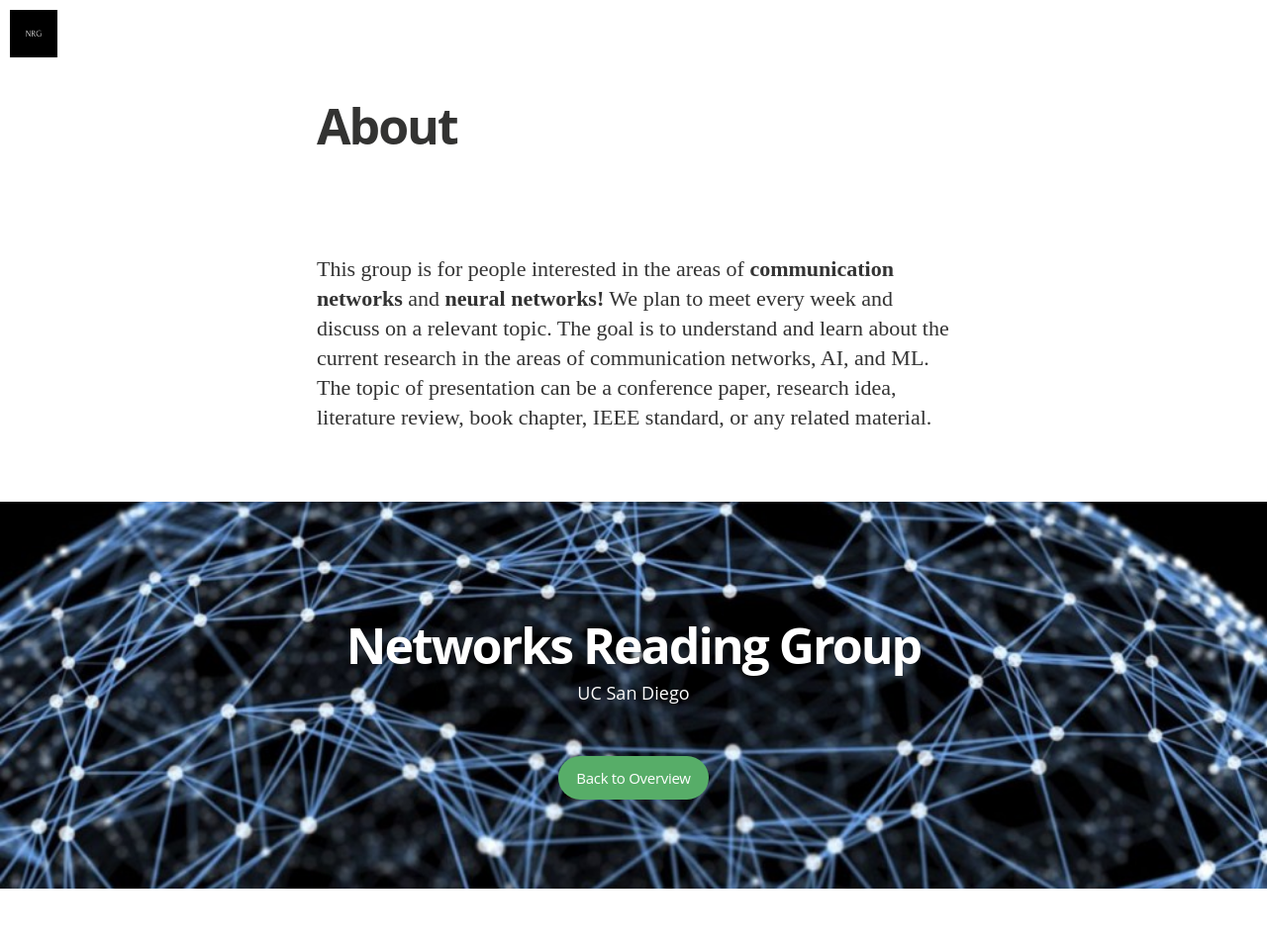
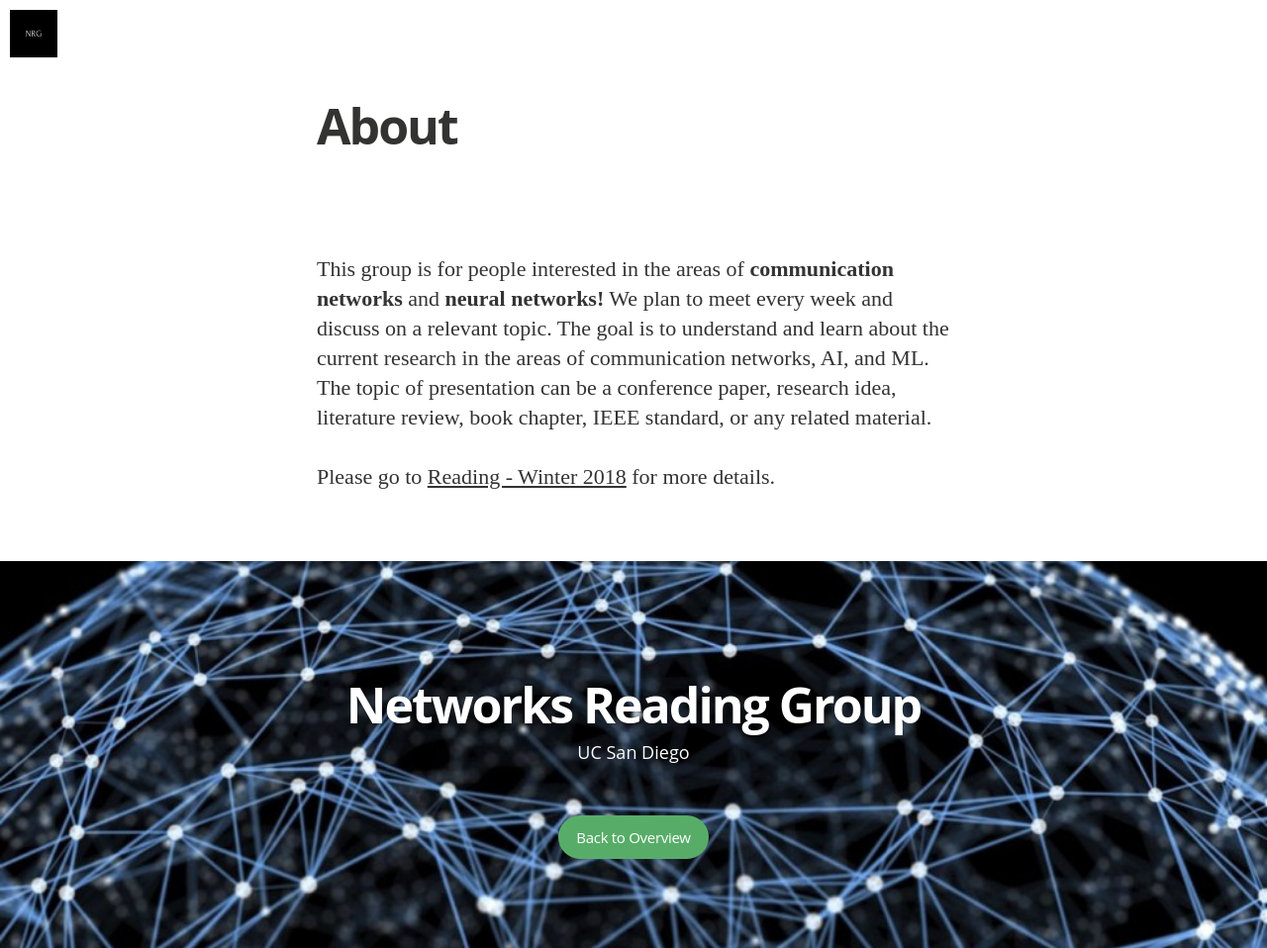
Before and after one commit to nrgucsd/nrgucsd.github.io, a Jekyll site: the page built from about.md, in a window 1280 px wide. Shown: the whole page at 99% size. Built offline with Jekyll 4.4.1, drawn with Linux system fonts in a browser that asks for light colours; nearby versions of some CDN libraries; some web fonts are replaced; before the commit the page ends 900 px from its top, so only the background shows below that.

Commit message:
Update about.md

```diff
--- a/about.md
+++ b/about.md
@@ -5,4 +5,4 @@ permalink: /about/
 ---
 This group is for people interested in the areas of **communication networks** and **neural networks!** We plan to meet every week and discuss on a relevant topic. The goal is to understand and learn about the current research in the areas of communication networks, AI, and ML. The topic of presentation can be a conference paper, research idea, literature review, book chapter, IEEE standard, or any related material.
 
-<!--Please go to [Reading - Fall 2018](https://nrgucsd.github.io/2018/09/01/Reading-Fall2018.html) for more details.-->
+Please go to [Reading - Winter 2018](https://nrgucsd.github.io/2019/01/01/Reading-Winter2018.html) for more details.
```
